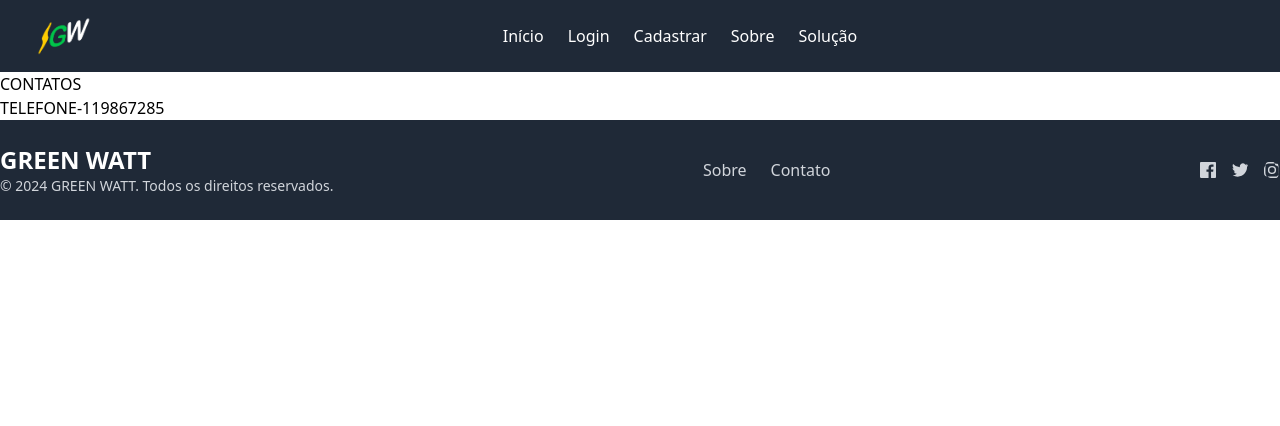
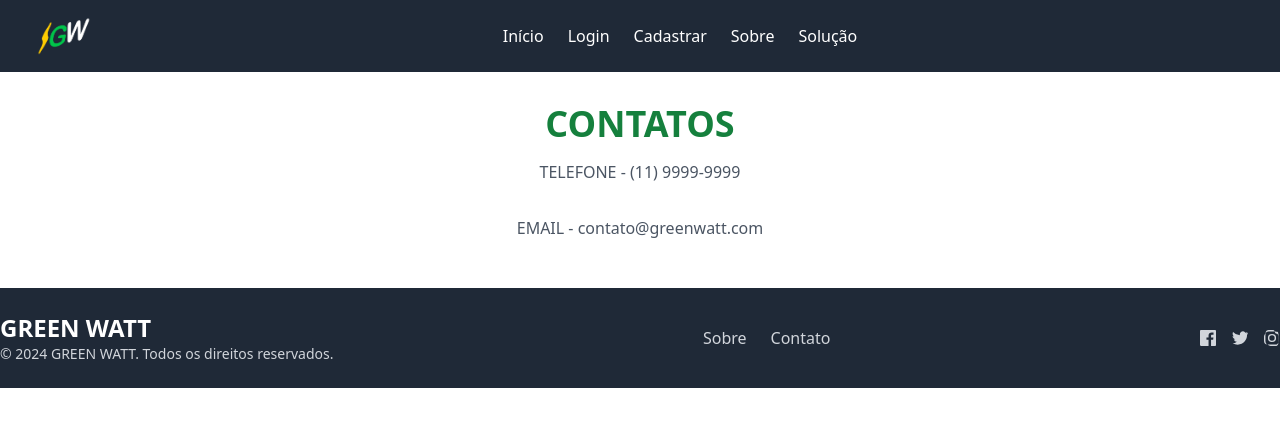
Before and after one commit to engenheiross/web-frontgs, a React (Vite) app: page /contato in a window 1280 px wide. Shown: the top 426 px of the page. Built offline with nearby package versions, Linux system fonts and the light colour scheme.

Commit message:
Atualizando a página Contato

```diff
--- a/src/routes/Contato/Contato.jsx
+++ b/src/routes/Contato/Contato.jsx
@@ -2,10 +2,12 @@
 
 export default function Contato() {
   return (
-    <div>
-        <h2>CONTATOS</h2>
-        <p>TELEFONE-119867285</p>
-
+    <div className="w-full max-w-[1440px] mx-auto p-8">
+        <h2 className="text-4xl font-bold text-center text-green-700">CONTATOS</h2>
+        <div className="max-w-3xl mx-auto text-center">
+          <p className="mb-4 text-gray-600 p-4">TELEFONE - (11) 9999-9999</p>
+          <p className="mb-4 text-gray-600">EMAIL - contato@greenwatt.com</p>
+        </div>
     </div>
   )
 }
```
